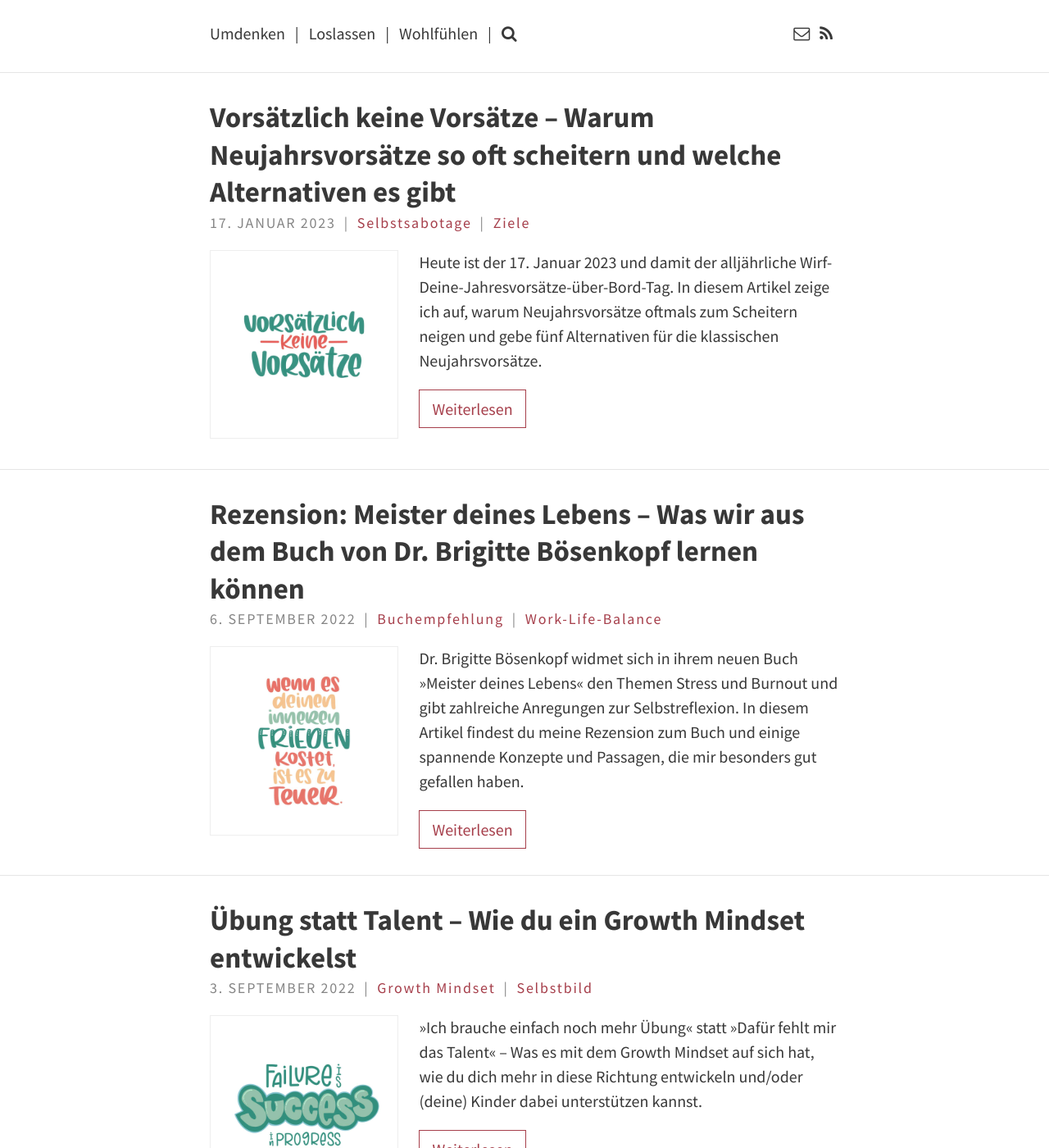
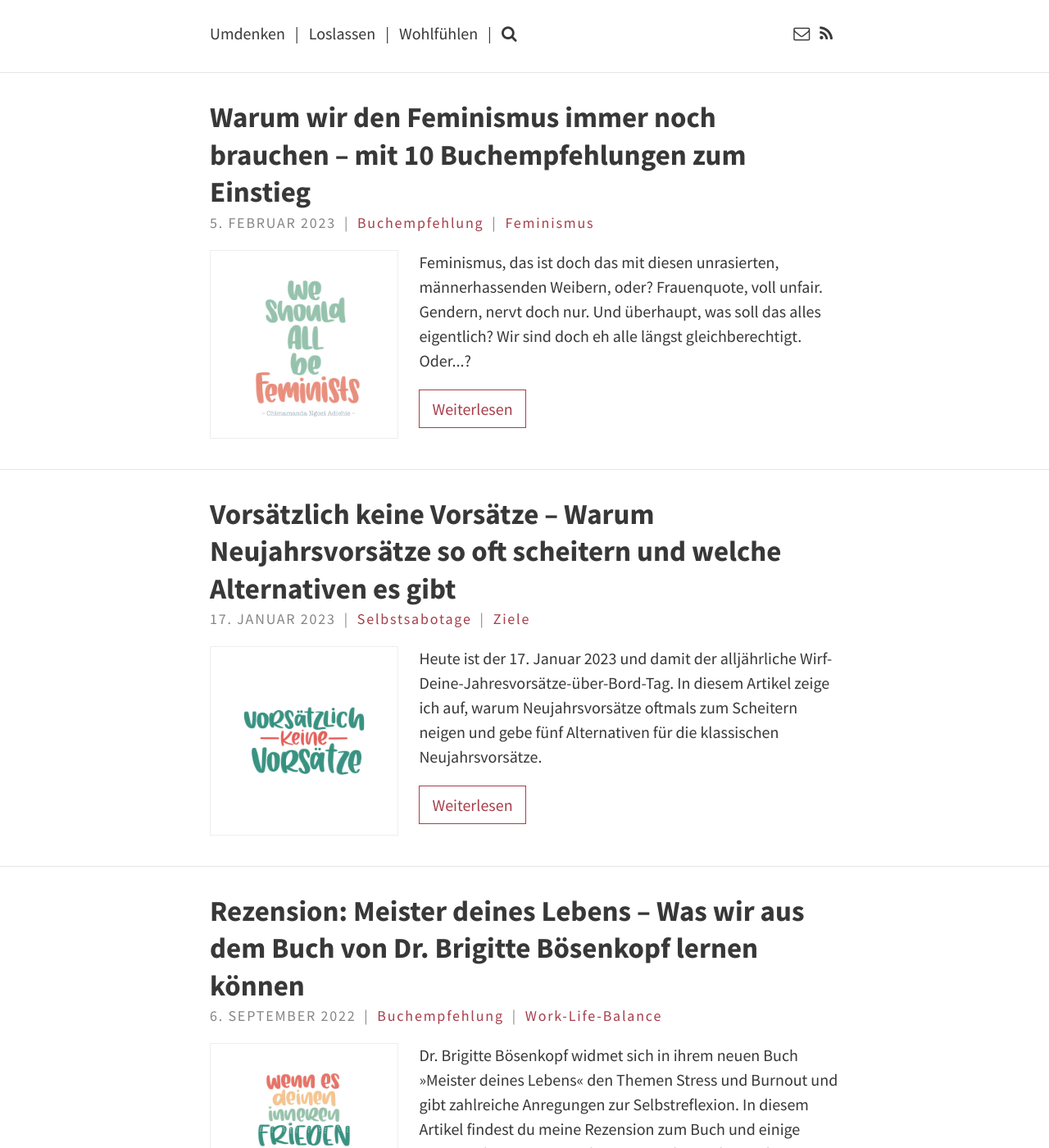
Before and after one commit to fraulyoner/gedankenshift, a Jekyll site: the page built from index.html, in a window 1280 px wide and 1400 px high, scrolled down 271 px. Shown: the whole window at 82% size. Built offline with Jekyll 4.4.1, drawn with Linux system fonts in a browser that asks for light colours; the list of posts is cut into pages by our own code.

Commit message:
publish: blog post

```diff
--- a/_drafts/2023-01-20-buchempfehlungen-feminismus.md
+++ b/_posts/2023-02-05-warum-wir-feminismus-brauchen-plus-buchempfehlungen.md
@@ -1,7 +1,7 @@
 ---
 layout: post
 title: "Warum wir den Feminismus immer noch brauchen – mit 10 Buchempfehlungen zum Einstieg"
-permalink: /buchempfehlungen-feminismus
+permalink: /warum-wir-feminismus-brauchen
 tags:
 - Buchempfehlung
 - Feminismus
```
Also changed, not shown: other parts of _posts/2023-02-05-warum-wir-feminismus-brauchen-plus-buchempfehlungen.md (+1 -1 lines).
